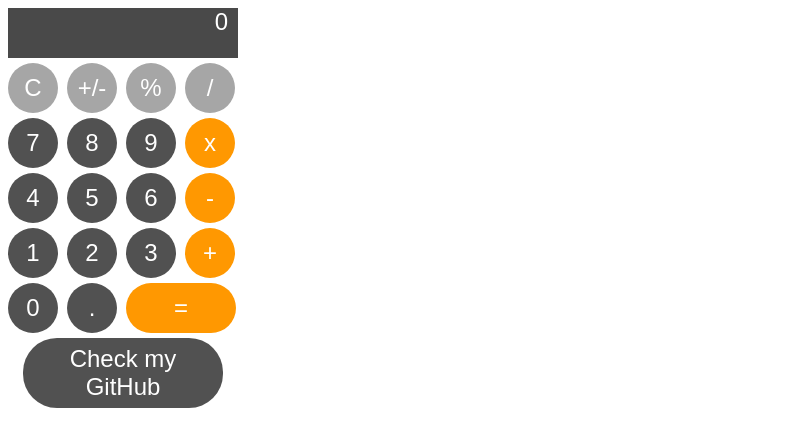
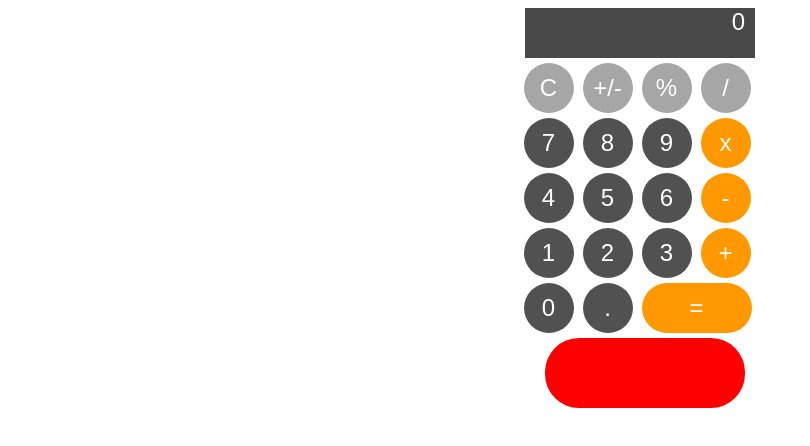
Before and after one commit to kude7113/XML, a plain HTML site: page lab1/calculator.html in a window 1280 px wide. Shown: the whole page, without its empty margins (0-810 px from the left). Drawn offline with Linux system fonts and the light colour scheme.

Commit message:
add extra task

```diff
--- a/lab1/calculator.html
+++ b/lab1/calculator.html
@@ -8,7 +8,7 @@
 </head>
 
 <body>
-  <div> <!-- div - это базовый html-контейнер, который может содержать в себе другие html-элементы. -->
+  <div class="main"> <!-- div - это базовый html-контейнер, который может содержать в себе другие html-элементы. -->
 
     <!-- блок с экраном калькулятора, где будет выводиться результат вычислений. -->
     <div id="result" class="result">
@@ -53,7 +53,7 @@
       </div>
     </div>
     <div>
-      <button id="github" class="my-btn git"> <a hre="https://github.com/kude7113"  target="_blank">Check my GitHub</a></button>
+      <button id="github" class="my-btn git" href="https://github.com/kude7113"> </button>
     </div>
   </div>
 </body>
--- a/lab1/style.css
+++ b/lab1/style.css
@@ -1,3 +1,10 @@
+
+.main {
+  display: flex;
+  align-items: center;
+  justify-content: center;
+  flex-direction: column;
+}
 
 /* опишем базовый стиль кнопки калькулятора */
 .my-btn {
@@ -60,3 +67,11 @@
     font-size: 1.5rem;
     font-family: Arial, Helvetica, sans-serif;
   }
+
+  #github {
+    background-color: red;
+  }
+
+  .git {
+    background-color: yellow;
+  }
```
